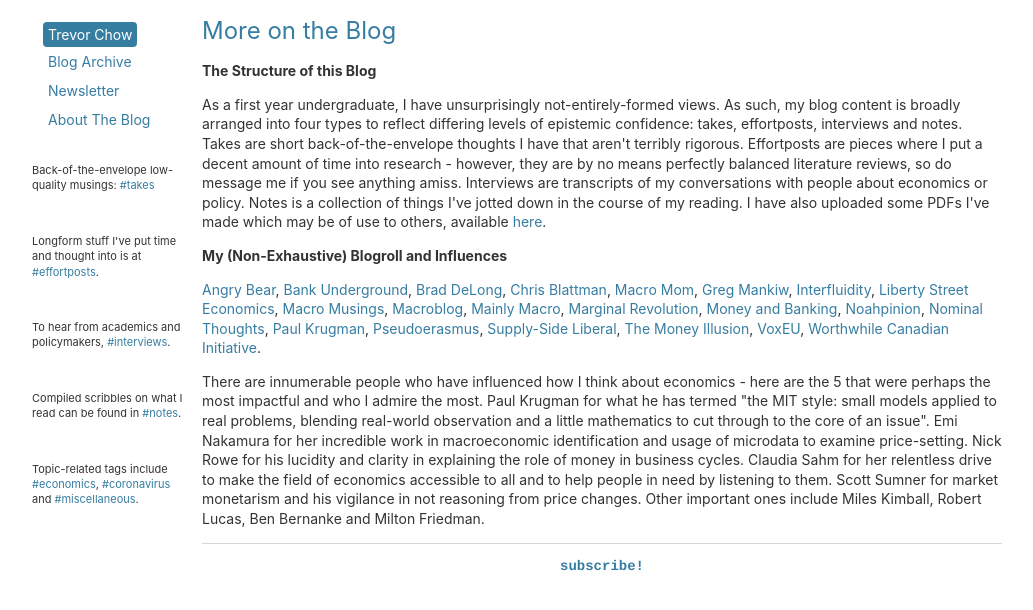
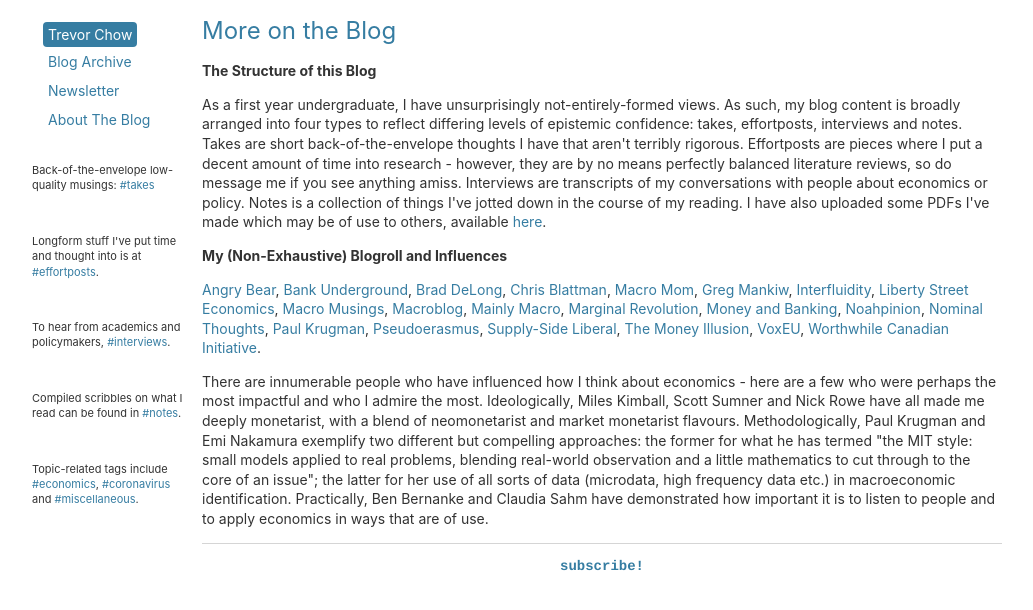
Before and after one commit to tmychow/tmychow.github.io, a Jekyll site: the page built from about/index.html, in a window 1280 px wide. Shown: the top 610 px of the page, without its empty margins (28-1061 px from the left). Built offline with Jekyll 4.4.1, drawn with Linux system fonts in a browser that asks for light colours.

Commit message:
Update index.html

```diff
--- a/about/index.html
+++ b/about/index.html
@@ -8,5 +8,5 @@
 	<p> As a first year undergraduate, I have unsurprisingly not-entirely-formed views. As such, my blog content is broadly arranged into four types to reflect differing levels of epistemic confidence: takes, effortposts, interviews and notes. Takes are short back-of-the-envelope thoughts I have that aren't terribly rigorous. Effortposts are pieces where I put a decent amount of time into research - however, they are by no means perfectly balanced literature reviews, so do message me if you see anything amiss. Interviews are transcripts of my conversations with people about economics or policy. Notes is a collection of things I've jotted down in the course of my reading. I have also uploaded some PDFs I've made which may be of use to others, available <a href="/usefulfiles">here</a>.</p>
 	<p><strong>My (Non-Exhaustive) Blogroll and Influences</strong></p>
 	<p><a href="https://angrybearblog.com/">Angry Bear</a>, <a href="https://bankunderground.co.uk/">Bank Underground</a>, <a href="https://delong.typepad.com/">Brad DeLong</a>, <a href="https://chrisblattman.com/">Chris Blattman</a>, <a href="http://macromomblog.com/">Macro Mom</a>, <a href="https://gregmankiw.blogspot.com/">Greg Mankiw</a>, <a href="https://interfluidity.com/">Interfluidity</a>, <a href="https://libertystreeteconomics.newyorkfed.org/">Liberty Street Economics</a>, <a href="https://macromarketmusings.blogspot.com/">Macro Musings</a>, <a href="https://www.frbatlanta.org/blogs/macroblog/">Macroblog</a>, <a href="https://mainlymacro.blogspot.com/">Mainly Macro</a>, <a href="https://marginalrevolution.com/">Marginal Revolution</a>, <a href="https://www.moneyandbanking.com/">Money and Banking</a>, <a href="noahpinion.substack.com">Noahpinion</a>, <a href="https://www.nominalthoughts.com/">Nominal Thoughts</a>, <a href="https://paulkrugman.substack.com/">Paul Krugman</a>, <a href="https://pseudoerasmus.com/">Pseudoerasmus</a>, <a href="https://blog.supplysideliberal.com/">Supply-Side Liberal</a>, <a href="https://www.themoneyillusion.com/">The Money Illusion</a>, <a href="https://voxeu.org/">VoxEU</a>, <a href="https://worthwhile.typepad.com/">Worthwhile Canadian Initiative</a>.</p>
-	<p> There are innumerable people who have influenced how I think about economics - here are the 5 that were perhaps the most impactful and who I admire the most. Paul Krugman for what he has termed "the MIT style: small models applied to real problems, blending real-world observation and a little mathematics to cut through to the core of an issue". Emi Nakamura for her incredible work in macroeconomic identification and usage of microdata to examine price-setting. Nick Rowe for his lucidity and clarity in explaining the role of money in business cycles. Claudia Sahm for her relentless drive to make the field of economics accessible to all and to help people in need by listening to them. Scott Sumner for market monetarism and his vigilance in not reasoning from price changes. Other important ones include Miles Kimball, Robert Lucas, Ben Bernanke and Milton Friedman. </p>
+	<p> There are innumerable people who have influenced how I think about economics - here are a few who were perhaps the most impactful and who I admire the most. Ideologically, Miles Kimball, Scott Sumner and Nick Rowe have all made me deeply monetarist, with a blend of neomonetarist and market monetarist flavours. Methodologically, Paul Krugman and Emi Nakamura exemplify two different but compelling approaches: the former for what he has termed "the MIT style: small models applied to real problems, blending real-world observation and a little mathematics to cut through to the core of an issue"; the latter for her use of all sorts of data (microdata, high frequency data etc.) in macroeconomic identification. Practically, Ben Bernanke and Claudia Sahm have demonstrated how important it is to listen to people and to apply economics in ways that are of use. </p>
 </div><!-- /.blurb -->
```
